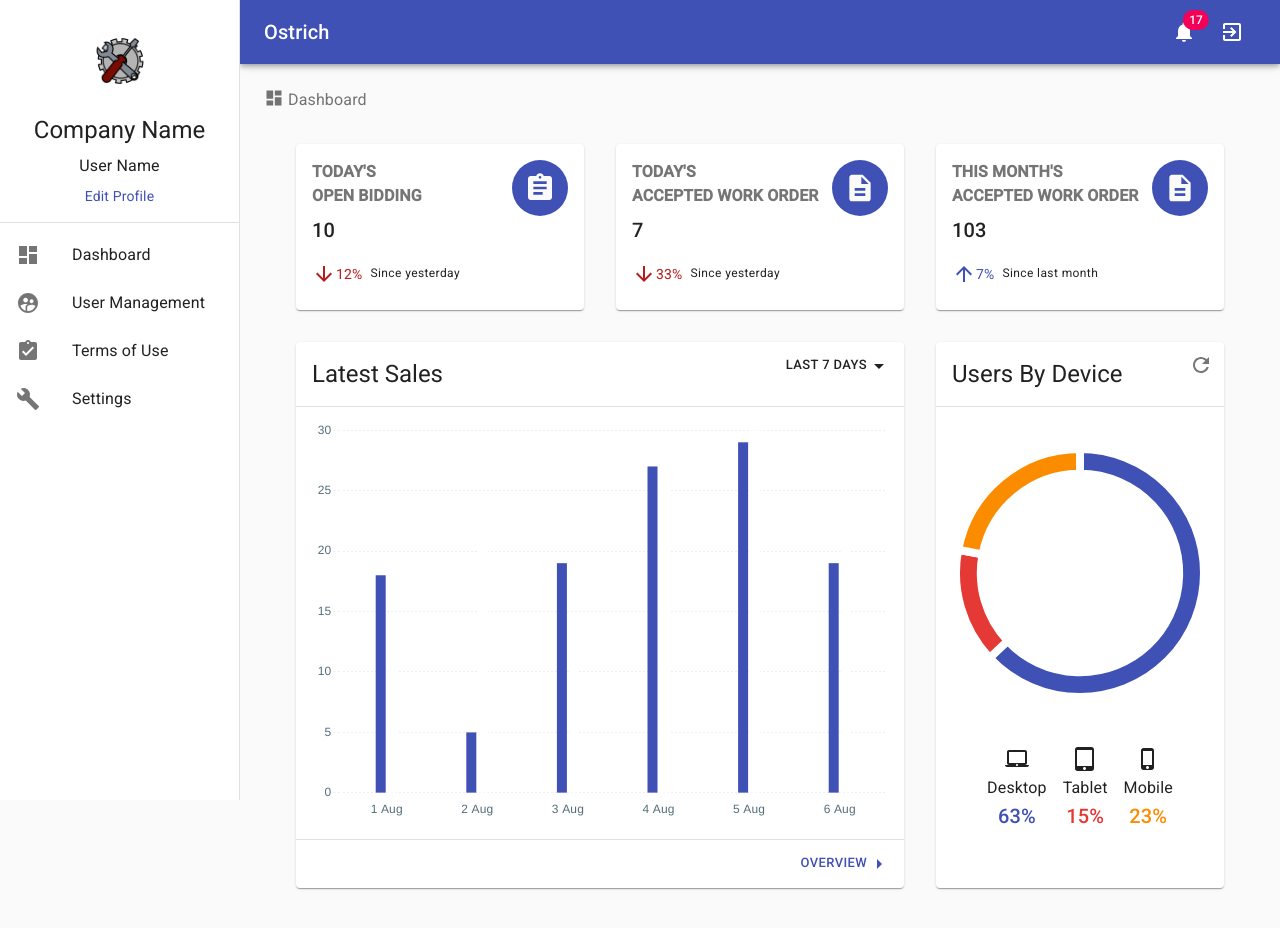
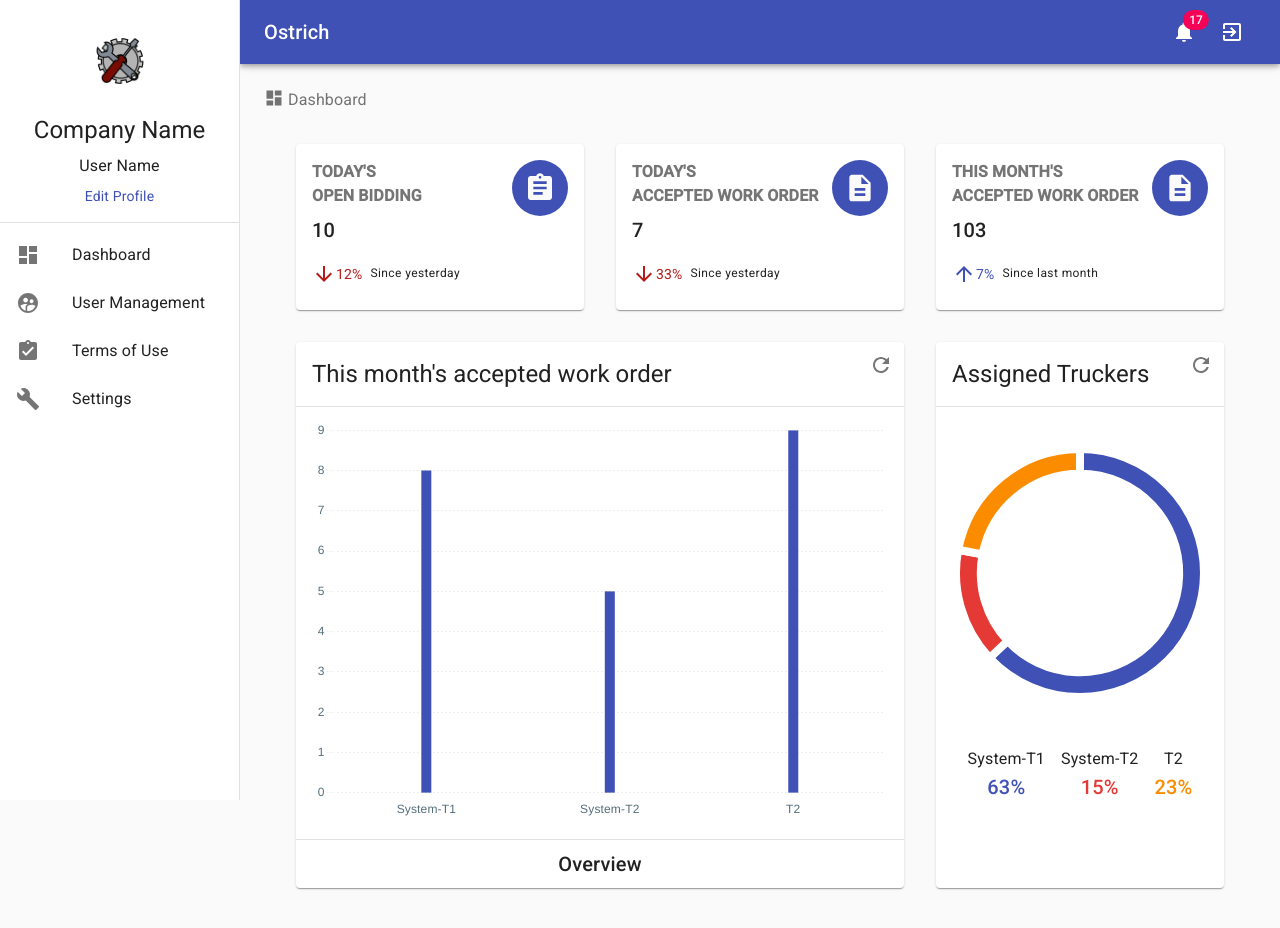
Before and after one commit to liyanarosliescs/ostrich-ui, a React (Create React App) app: page /admin/dashboard in a window 1280 px wide. Shown: the top 928 px of the page. Built offline with nearby package versions, Linux system fonts and the light colour scheme.

Commit message:
change some values in dashboard chart

```diff
--- a/src/components/Admin/AssignedTruckers.js
+++ b/src/components/Admin/AssignedTruckers.js
@@ -11,10 +11,7 @@ import {
   Divider,
   Typography
 } from '@material-ui/core';
-import LaptopMacIcon from '@material-ui/icons/LaptopMac';
-import PhoneIphoneIcon from '@material-ui/icons/PhoneIphone';
 import RefreshIcon from '@material-ui/icons/Refresh';
-import TabletMacIcon from '@material-ui/icons/TabletMac';
 
 const useStyles = makeStyles(theme => ({
   root: {
@@ -58,7 +55,7 @@ const AssignedTruckers = props => {
         hoverBorderColor: '#FFFFFF'
       }
     ],
-    labels: ['Desktop', 'Tablet', 'Mobile']
+    labels: ['System-T1', 'System-T2', 'T2']
   };
 
   const options = {
@@ -85,21 +82,18 @@ const AssignedTruckers = props => {
 
   const devices = [
     {
-      title: 'Desktop',
+      title: 'System-T1',
       value: '63',
-      icon: <LaptopMacIcon />,
       color: '#3F51B5'
     },
     {
-      title: 'Tablet',
+      title: 'System-T2',
       value: '15',
-      icon: <TabletMacIcon />,
       color: '#e53935'
     },
     {
-      title: 'Mobile',
+      title: 'T2',
       value: '23',
-      icon: <PhoneIphoneIcon />,
       color: '#FB8C00'
     }
   ];
@@ -115,7 +109,7 @@ const AssignedTruckers = props => {
             <RefreshIcon />
           </IconButton>
         }
-        title="Users By Device"
+        title="Assigned Truckers"
       />
       <Divider />
       <CardContent>
--- a/src/components/Admin/MonthWorkOrderChart.js
+++ b/src/components/Admin/MonthWorkOrderChart.js
@@ -9,10 +9,13 @@ import {
   CardContent,
   CardActions,
   Divider,
-  Button
+  Button,
+  Typography,
+  IconButton,
 } from '@material-ui/core';
 import ArrowDropDownIcon from '@material-ui/icons/ArrowDropDown';
 import ArrowRightIcon from '@material-ui/icons/ArrowRight';
+import RefreshIcon from '@material-ui/icons/Refresh';
 
 import { data, options } from './chart';
 
@@ -23,7 +26,7 @@ const useStyles = makeStyles(() => ({
     position: 'relative'
   },
   actions: {
-    justifyContent: 'flex-end'
+    justifyContent: 'center'
   }
 }));
 
@@ -39,14 +42,11 @@ const MonthWorkOrderChart = props => {
     >
       <CardHeader
         action={
-          <Button
-            size="small"
-            variant="text"
-          >
-            Last 7 days <ArrowDropDownIcon />
-          </Button>
+          <IconButton size="small">
+            <RefreshIcon />
+            </IconButton>
         }
-        title="Latest Sales"
+        title="This month's accepted work order"
       />
       <Divider />
       <CardContent>
@@ -59,13 +59,9 @@ const MonthWorkOrderChart = props => {
       </CardContent>
       <Divider />
       <CardActions className={classes.actions}>
-        <Button
-          color="primary"
-          size="small"
-          variant="text"
-        >
-          Overview <ArrowRightIcon />
-        </Button>
+        <Typography variant="h6">
+          Overview
+        </Typography>
       </CardActions>
     </Card>
   );
--- a/src/components/Admin/chart.js
+++ b/src/components/Admin/chart.js
@@ -1,15 +1,10 @@
 export const data = {
-  labels: ['1 Aug', '2 Aug', '3 Aug', '4 Aug', '5 Aug', '6 Aug'],
+  labels: ['System-T1', 'System-T2', 'T2'],
   datasets: [
     {
-      label: 'This year',
+      label: 'This month',
       backgroundColor: '#3F51B5',
-      data: [18, 5, 19, 27, 29, 19, 20]
-    },
-    {
-      label: 'Last year',
-      backgroundColor: '#FFFFFF',
-      data: [11, 20, 12, 29, 30, 25, 13]
+      data: [8, 5, 9]
     }
   ]
 };
```
